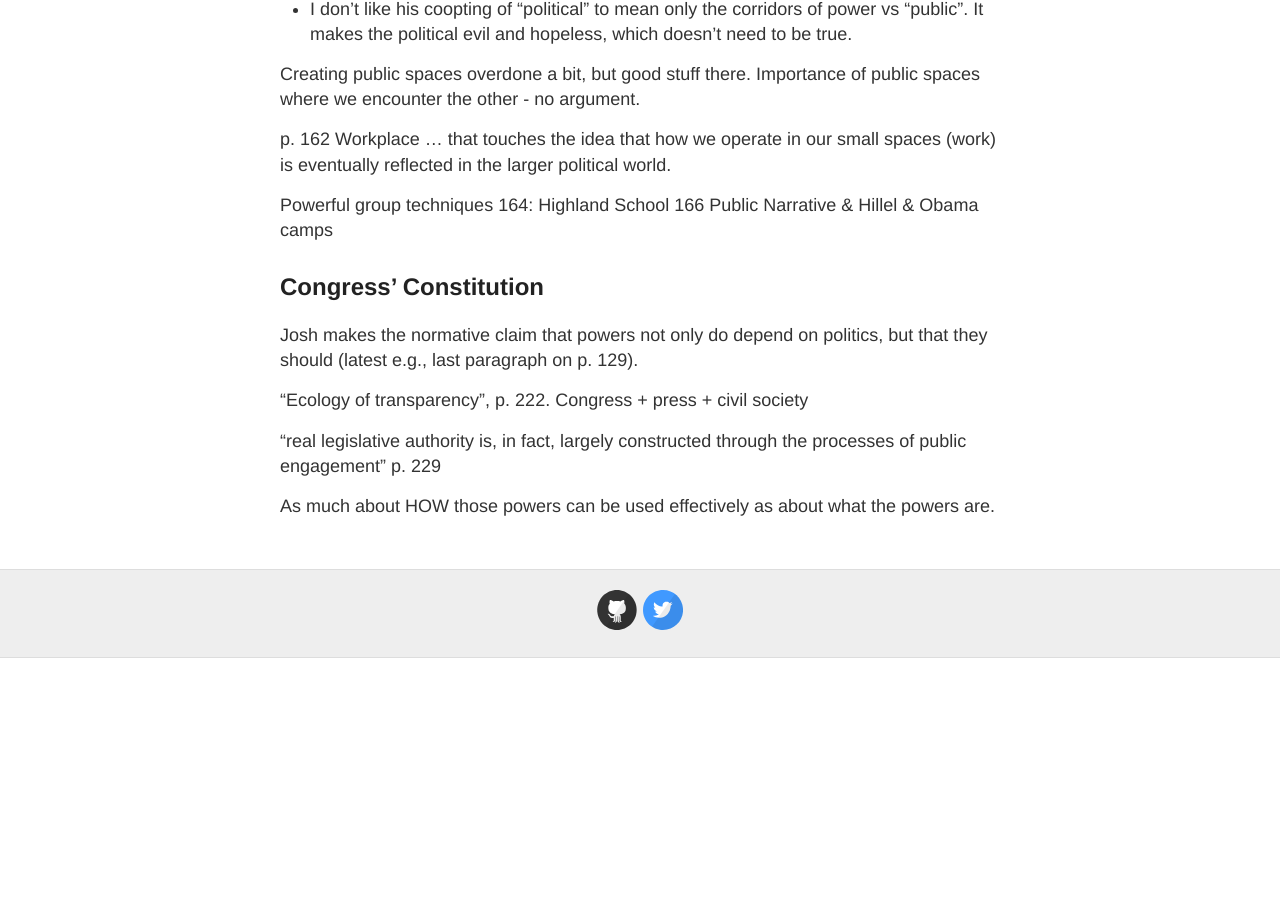
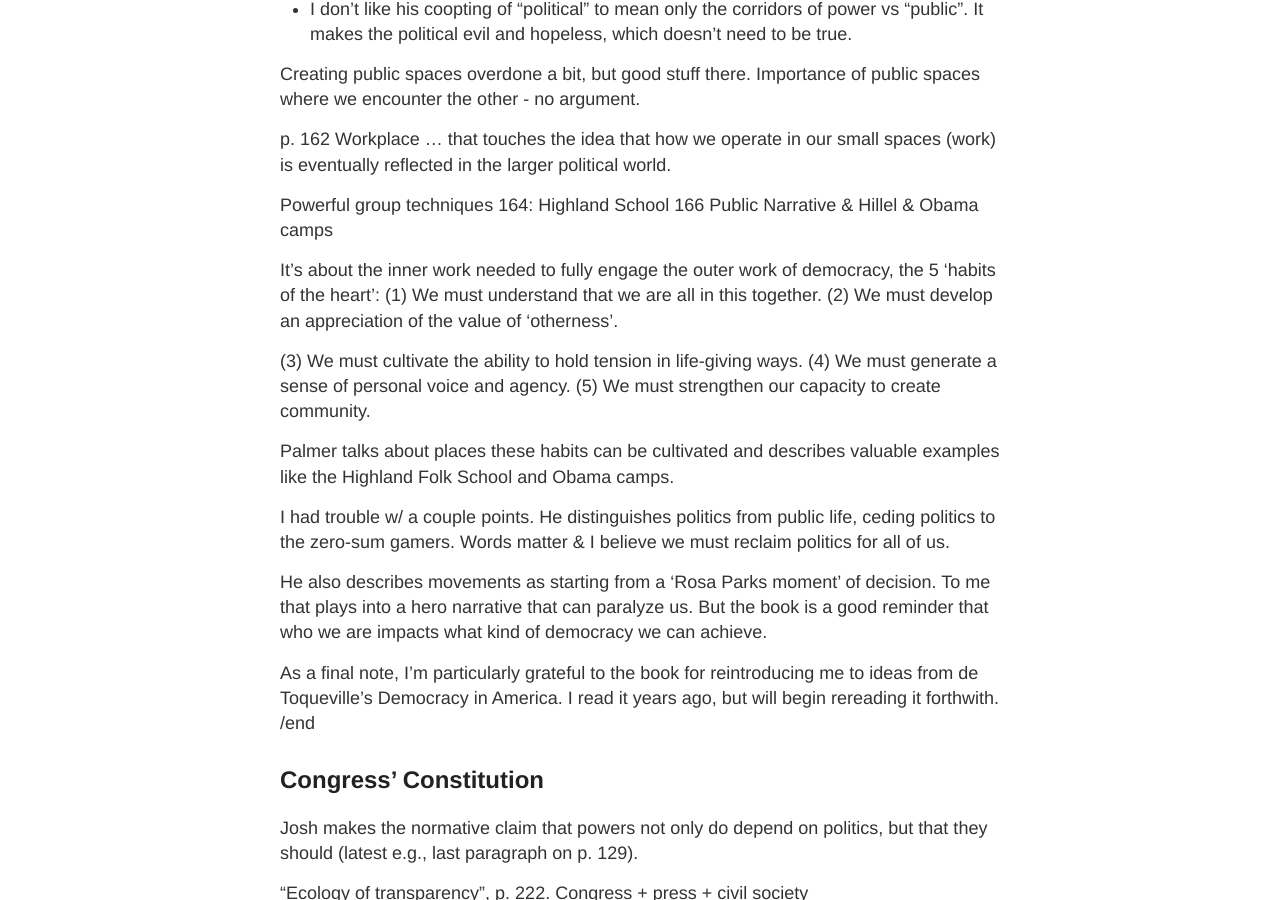
Before and after one commit to ejaxon/ejaxon.github.io, a Jekyll site: the page built from CurrentBookNotes.md, in a window 1280 px wide and 900 px high, scrolled down 562 px. Built offline with Jekyll 4.4.1, drawn with Linux system fonts in a browser that asks for light colours; our own code applies the rules of GitHub Pages for plain Markdown files; before the commit the page ends 1220 px from its top, so only the background shows below that.

Commit message:
Palmer book

```diff
--- a/CurrentBookNotes.md
+++ b/CurrentBookNotes.md
@@ -21,6 +21,22 @@
 164: Highland School
 166 Public Narrative & Hillel & Obama camps
 
+
+It's about the inner work needed to fully engage the outer work of democracy, the 5 'habits of the heart': (1) We must understand that we are all in this together. (2) We must develop an appreciation of the value of 'otherness'.
+
+(3) We must cultivate the ability to hold tension in life-giving ways. (4) We must generate a sense of personal voice and agency. (5) We must strengthen our capacity to create community.
+
+Palmer talks about places these habits can be cultivated and describes valuable examples like the Highland Folk School and Obama camps.
+
+I had trouble w/ a couple points. He distinguishes politics from public life, ceding politics to the zero-sum gamers. Words matter & I believe we must reclaim politics for all of us.
+
+He also describes movements as starting from a 'Rosa Parks moment' of decision. To me that plays into a hero narrative that can paralyze us. But the book is a good reminder that who we are impacts what kind of democracy we can achieve.
+
+As a final note, I'm particularly grateful to the book for reintroducing me to ideas from de Toqueville's Democracy in America. I read it years ago, but will begin rereading it forthwith. /end
+
+
+
+
 ## Congress' Constitution
 
 Josh makes the normative claim that powers not only do depend on politics, but that they should (latest e.g., last paragraph on p. 129).
```
Also changed, not shown: reading.md (+1 -0 lines).
